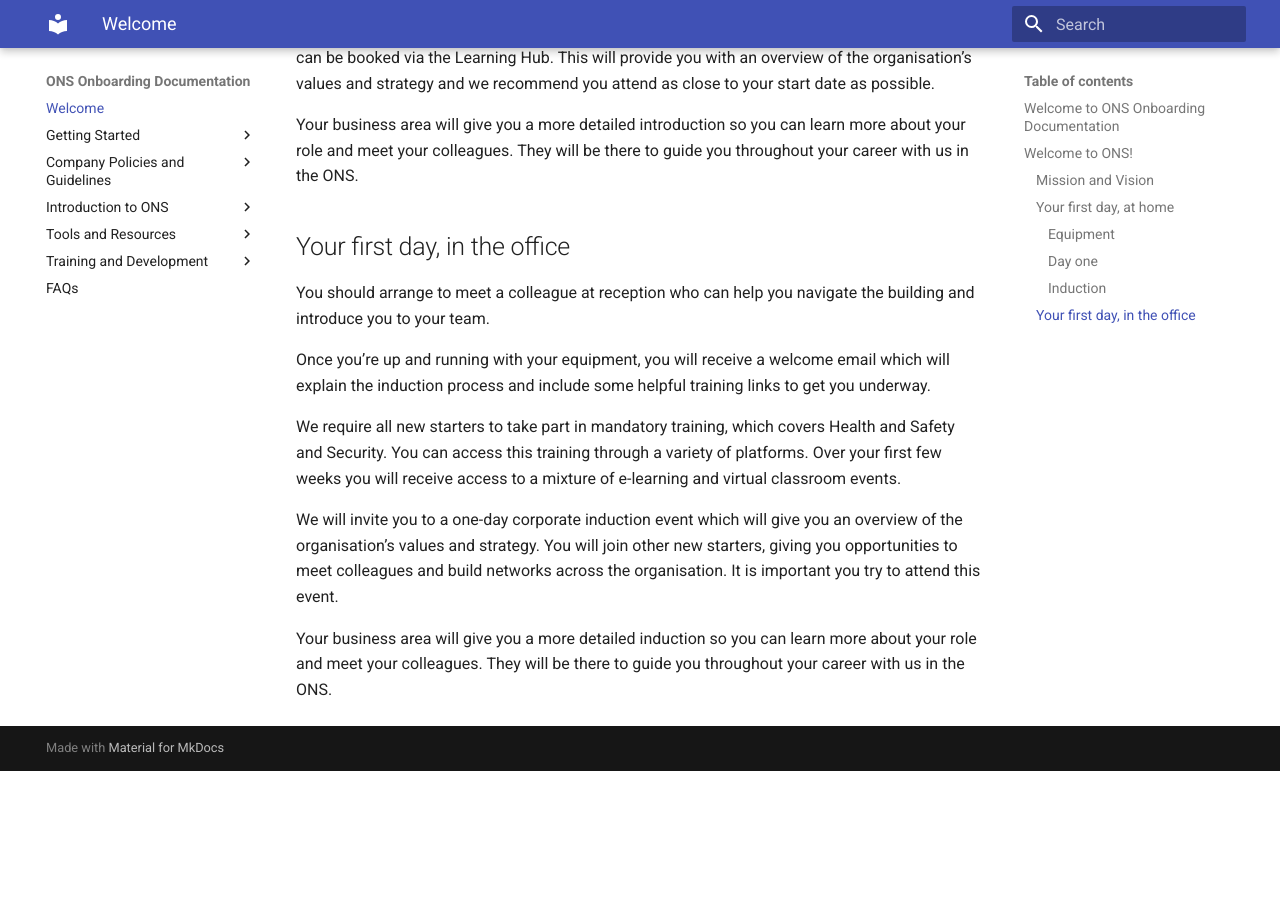
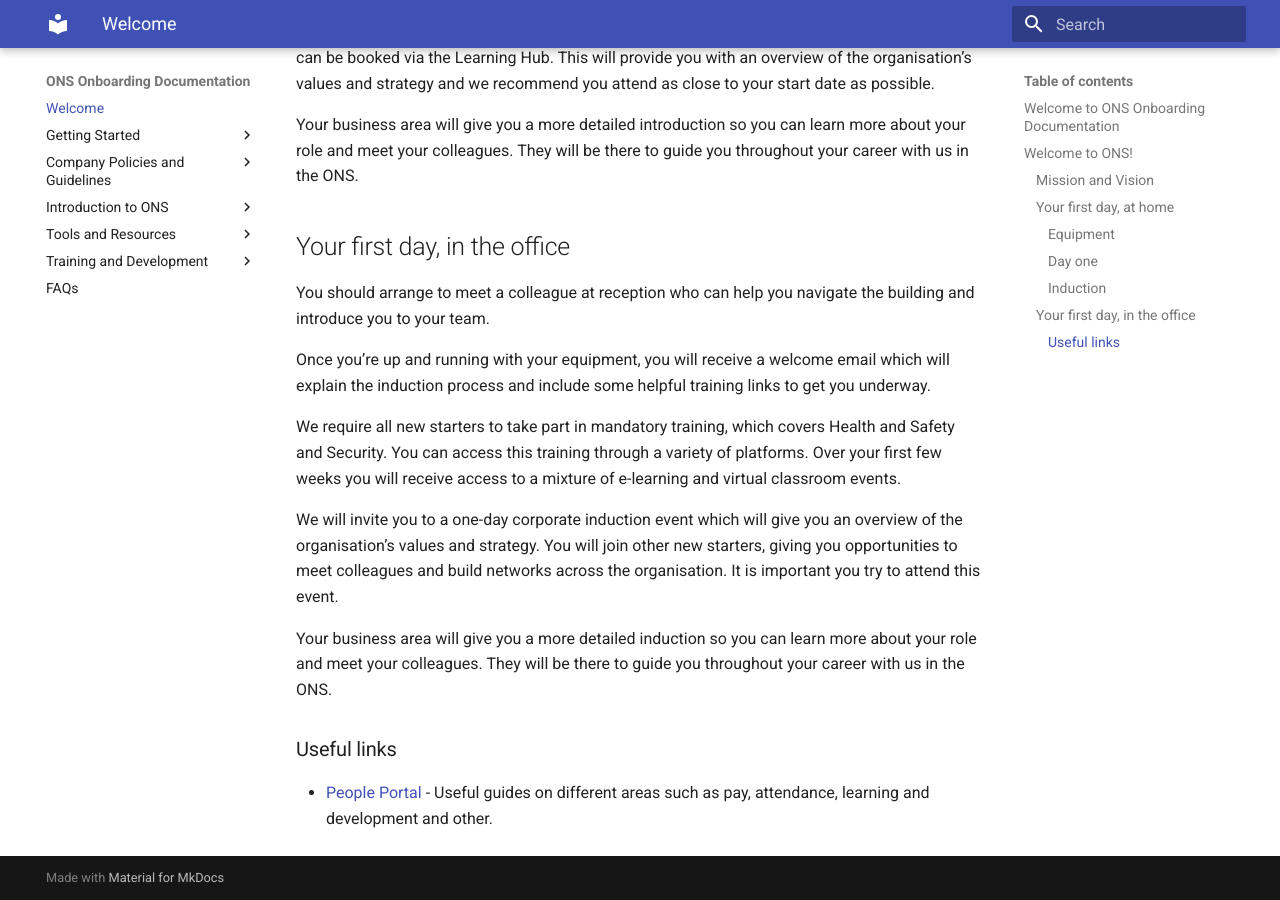
Before and after one commit to ONS-Innovation/ONS_Onboarding_SDP, an MkDocs documentation site: the page built from docs/index.md, in a window 1280 px wide and 900 px high, scrolled down 1222 px. Built offline with MkDocs 1.6.1 and Material for MkDocs 9.7.7, drawn with Linux system fonts in a browser that asks for light colours; before the commit the page ends 1993 px from its top, so only the background shows below that.

Commit message:
Update index.md

```diff
--- a/docs/index.md
+++ b/docs/index.md
@@ -45,3 +45,6 @@ We require all new starters to take part in mandatory training, which covers Hea
 We will invite you to a one-day corporate induction event which will give you an overview of the organisation’s values and strategy. You will join other new starters, giving you opportunities to meet colleagues and build networks across the organisation. It is important you try to attend this event.
 
 Your business area will give you a more detailed induction so you can learn more about your role and meet your colleagues. They will be there to guide you throughout your career with us in the ONS.
+
+### Useful links
+* [People Portal](https://intranet.ons.statistics.gov.uk/task/a-people-portal/) - Useful guides on different areas such as pay, attendance, learning and development and other.
```
